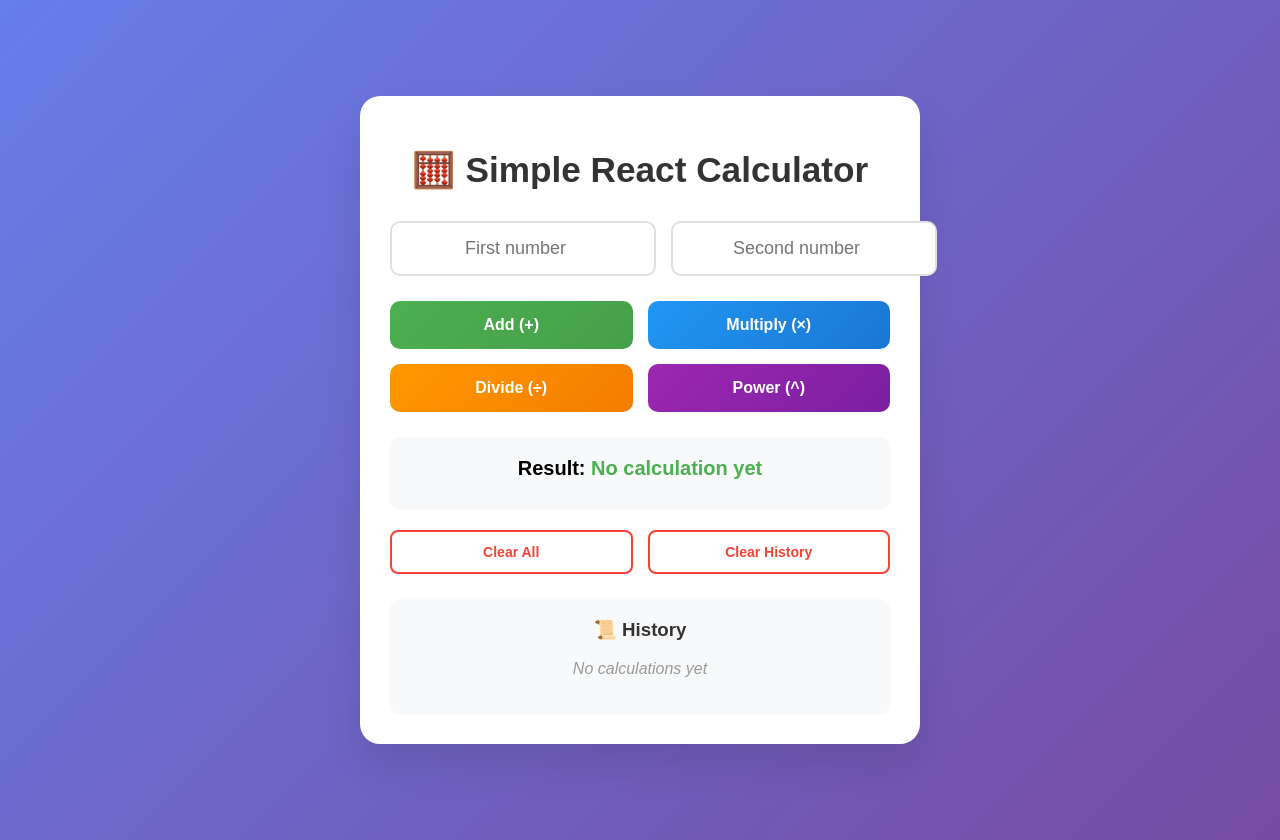
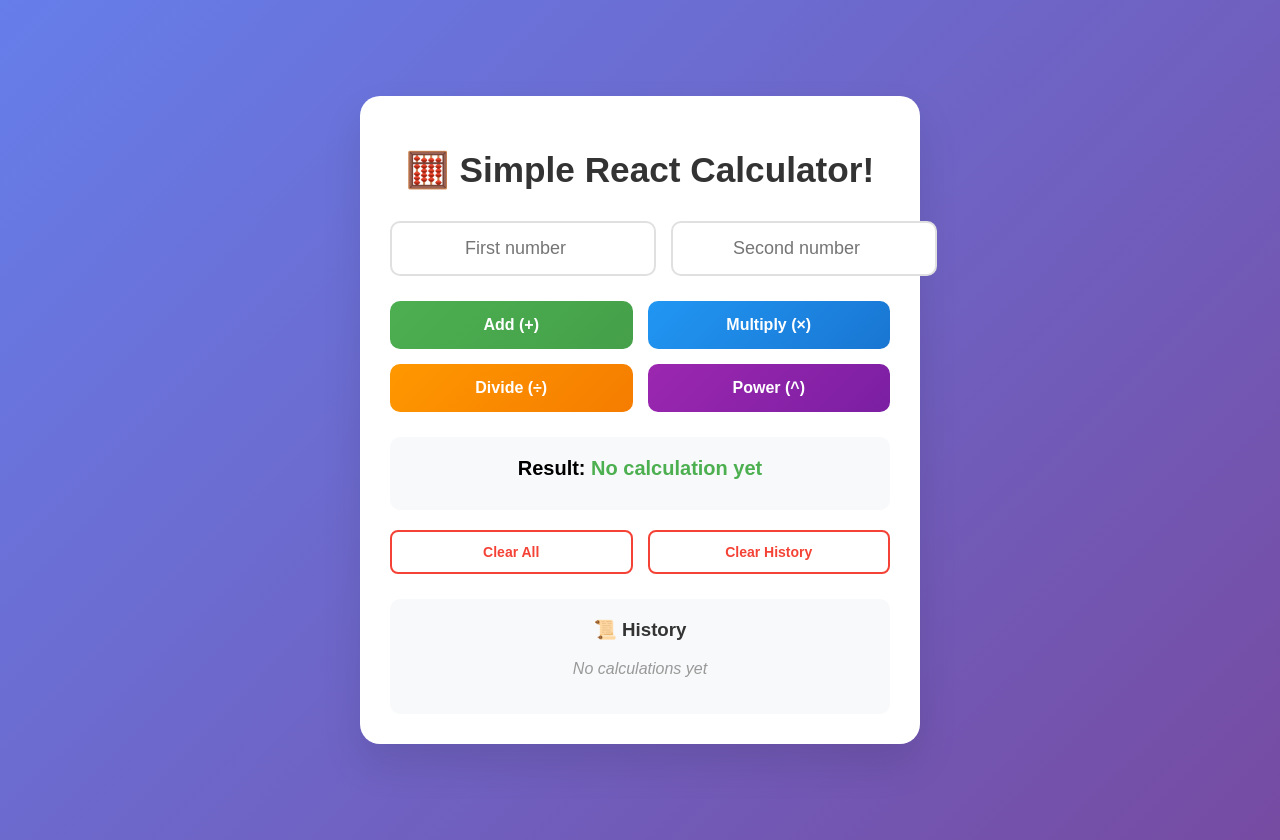
Before and after one commit to mseong6251/Calculator, a React (Create React App) app: page / in a window 1280 px wide. Built offline with nearby package versions, Linux system fonts and the light colour scheme.

Commit message:
docker test

```diff
--- a/src/App.js
+++ b/src/App.js
@@ -70,7 +70,7 @@ function App() {
 
   return (
     <div className="calculator">
-      <h1>🧮 Simple React Calculator</h1>
+      <h1>🧮 Simple React Calculator!</h1>
 
       <div className="input-section">
         <input
```
